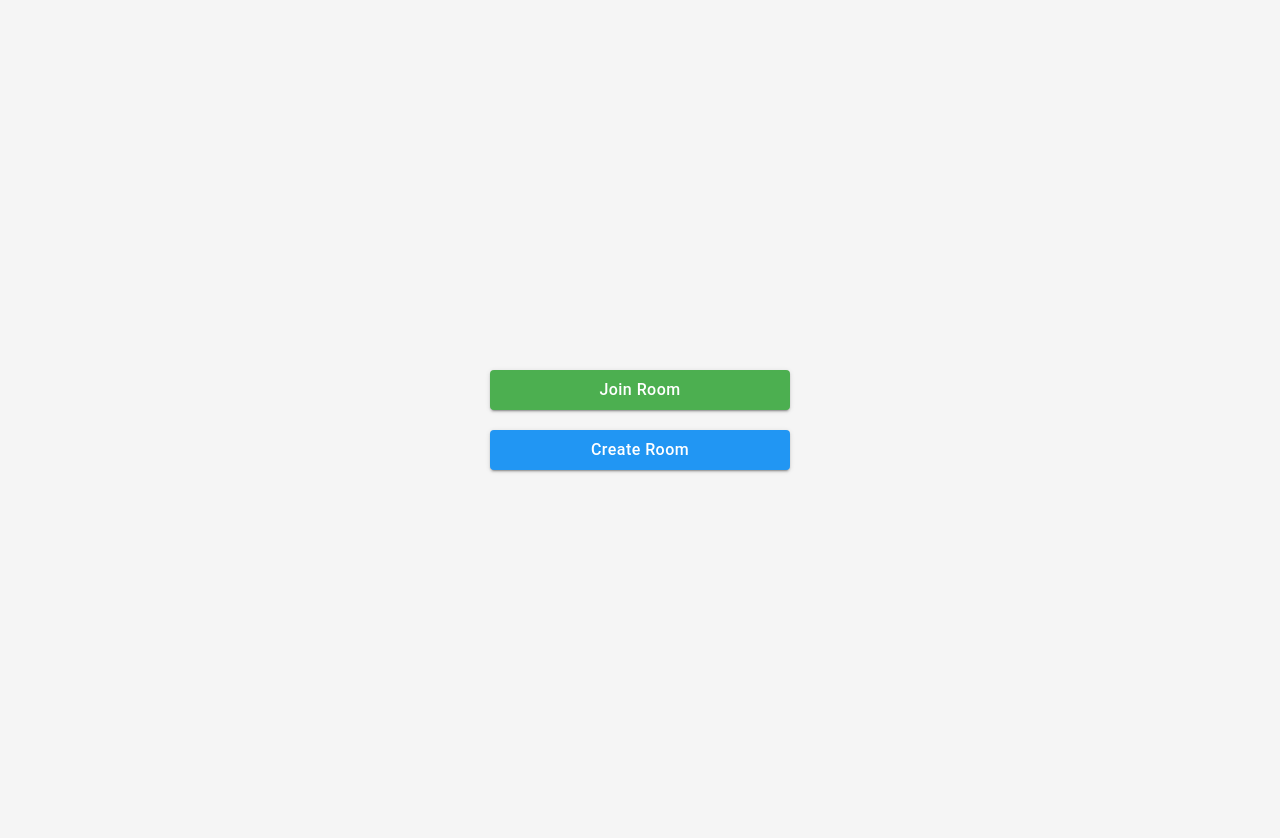
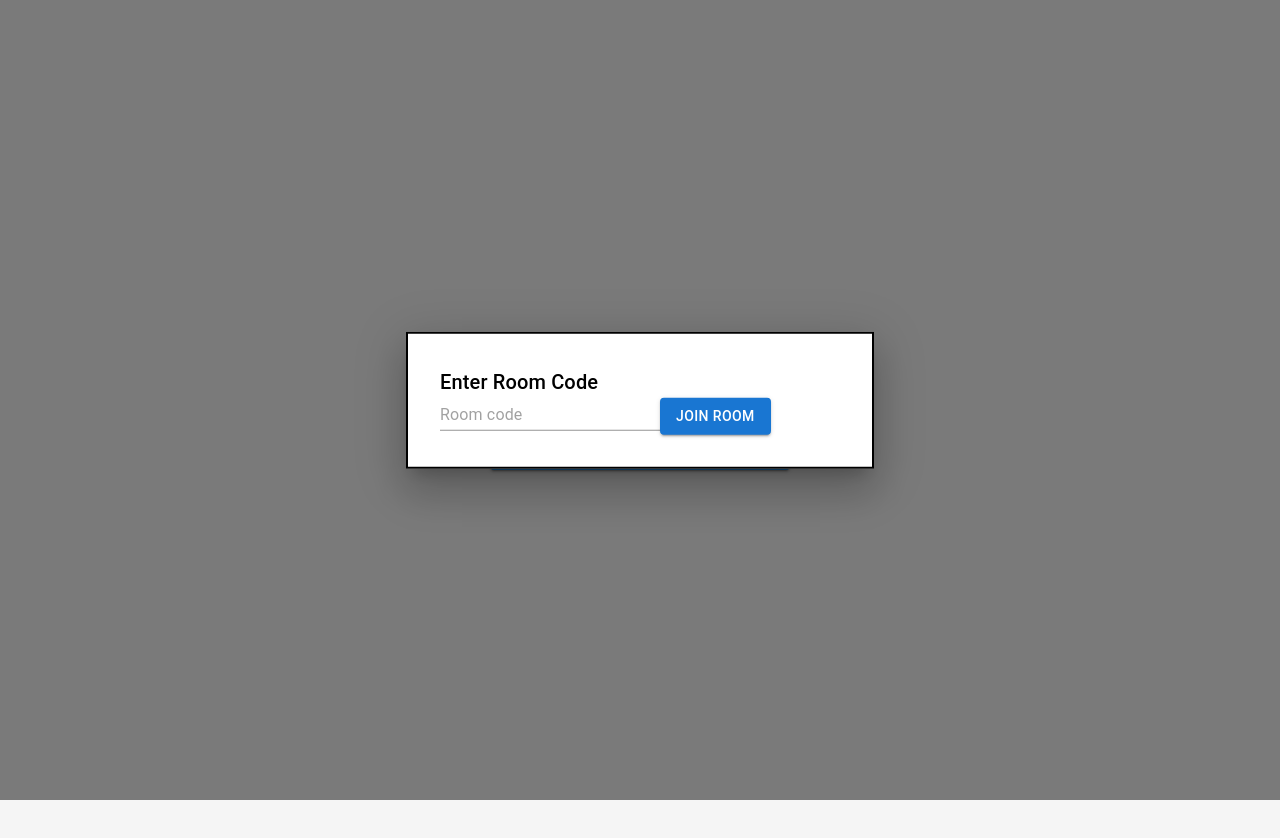
Before and after one commit to vrnprkh/yokai-septet-deployment, a React (Vite) app in the folder client/: page / in a window 1280 px wide. Both pictures are taken after a click on the button "Join Room". Built offline with nearby package versions, Linux system fonts and the light colour scheme; no server answers.

Commit message:
update join room flow

```diff
--- a/client/src/pages/Home/Home.tsx
+++ b/client/src/pages/Home/Home.tsx
@@ -1,6 +1,6 @@
-import { Button } from "@mui/material";
+import { Box, Button, Input, Modal, Typography } from "@mui/material";
 import "./Home.css";
-import { useEffect } from "react";
+import { useEffect, useState } from "react";
 import { useMainContext } from "../../providers/MainProvider";
 import { useUserContext } from "../../providers/UserProvider";
 import { useSocketContext } from "../../providers/SocketProvider";
@@ -12,6 +12,18 @@ export default function Home() {
   const { setName, roomId, setRoomId } = useMainContext();
   const { setUsers } = useUserContext();
   const navigate = useNavigate();
+  const [roomCodeModalOpen, setRoomCodeModalOpen] = useState(false);
+  const modalStyle = {
+    position: "absolute",
+    top: "50%",
+    left: "50%",
+    transform: "translate(-50%, -50%)",
+    width: 400,
+    bgcolor: "background.paper",
+    border: "2px solid #000",
+    boxShadow: 24,
+    p: 4,
+  };
 
   // Check if there are users present
   useEffect(() => {
@@ -22,11 +34,11 @@ export default function Home() {
 
   // Emit login event and redirect to room
   const joinRoom = () => {
-    socket?.emit("join", { roomId }, (error: string) => {
-      if (error) {
-        console.error(error);
-      } else {
-        navigate("/room");
+    socket?.emit("join", { roomId }, (response: { username: string }) => {
+      if (response.username) {
+        setRoomId(roomId);
+        setName(response.username); // Set the username received from the backend
+        navigate(`/room/${roomId}`);
       }
     });
   };
@@ -47,8 +59,28 @@ export default function Home() {
 
   return (
     <>
+      <Modal
+        open={roomCodeModalOpen}
+        onClose={() => setRoomCodeModalOpen(false)}
+        aria-labelledby="modal-modal-title"
+        aria-describedby="modal-modal-description"
+      >
+        <Box sx={modalStyle}>
+          <Typography id="modal-modal-title" variant="h6" component="h2">
+            Enter Room Code
+          </Typography>
+          <Input
+            placeholder="Room code"
+            value={roomId}
+            onChange={(e) => setRoomId(e.target.value)}
+          />
+          <Button variant="contained" onClick={joinRoom}>
+            Join Room
+          </Button>
+        </Box>
+      </Modal>
       <div className="homeContainer">
-        <Button variant="contained" onClick={joinRoom}>
+        <Button variant="contained" onClick={() => setRoomCodeModalOpen(true)}>
           Join Room
         </Button>
         <Button variant="contained" onClick={createRoom}>
```
Also changed, not shown: 1 other file (tests, documents, lock files or other folders).
